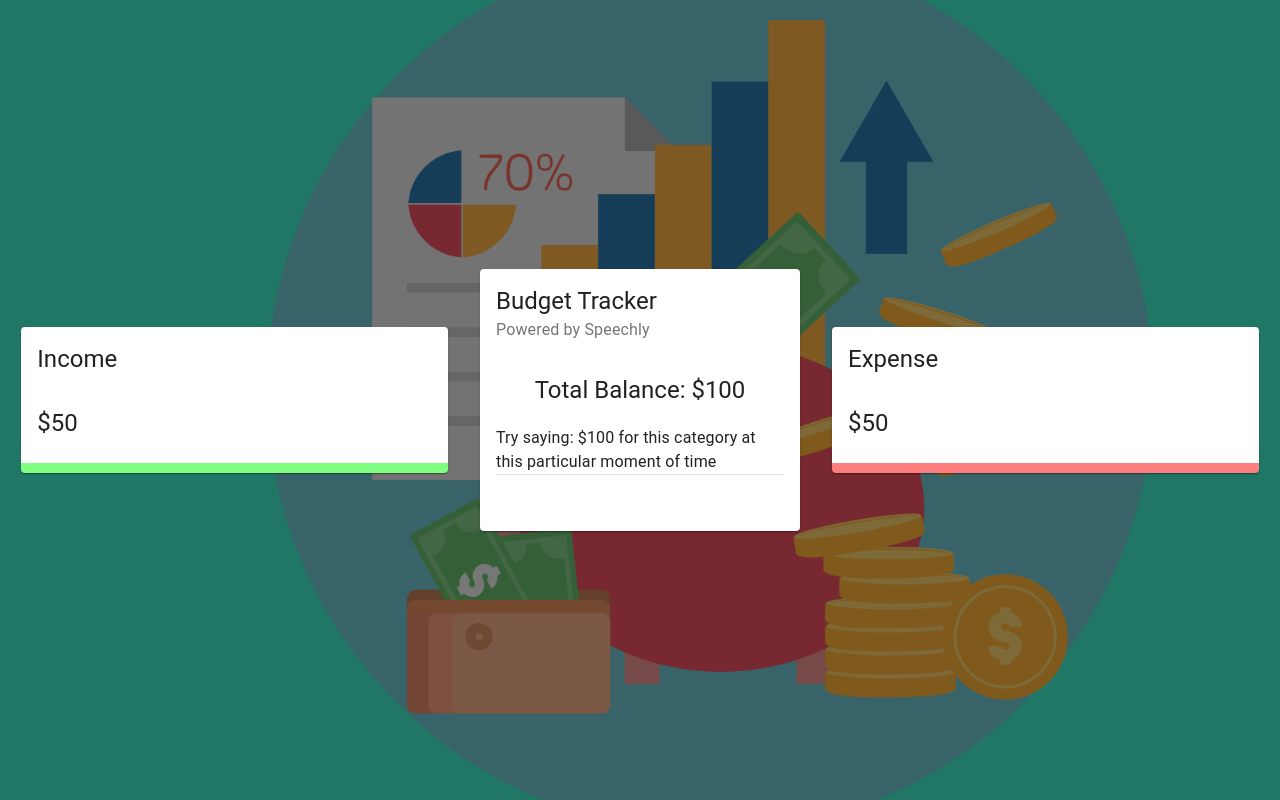
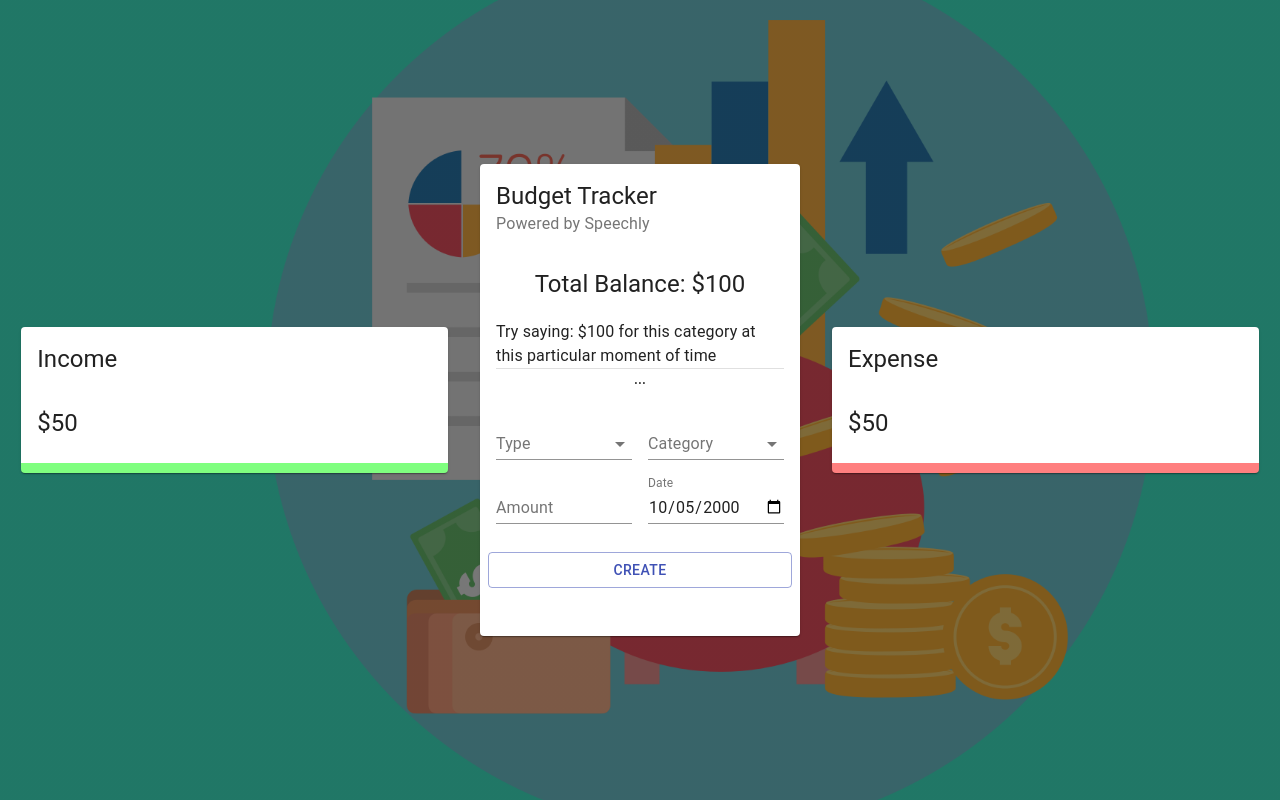
Before and after one commit to Buenaventura-Celine/Voice-Powered-Budget-Tracker, a React (Create React App) app: page / in a window 1280 px wide. Built offline with nearby package versions, Linux system fonts and the light colour scheme; the HTML template or start-up script is replaced by a standard one.

Commit message:
Form component added

```diff
--- /dev/null
+++ b/src/components/Main/Form/Form.jsx
@@ -0,0 +1,43 @@
+import React from 'react'
+import { TextField, Typography, Grid, Button, FormControl, InputLabel, Select, MenuItem } from '@material-ui/core'
+import useStyles from './styles'
+
+const Form = () => {
+    const classes = useStyles();
+    return (
+        <Grid container spacing={2}>
+            <Grid item xs={12}>
+                <Typography align="center" variant="subtitle2" gutterBottom>
+                    ...
+                </Typography>
+            </Grid>
+            <Grid item xs={6}>
+                <FormControl fullWidth>
+                    <InputLabel>Type</InputLabel>
+                    <Select>
+                        <MenuItem value="Income">Income</MenuItem>
+                        <MenuItem value="Expense">Expense</MenuItem>
+                    </Select>
+                </FormControl>
+            </Grid>
+            <Grid item xs={6}>
+                <FormControl fullWidth>
+                    <InputLabel>Category</InputLabel>
+                    <Select>
+                        <MenuItem value="business">Business</MenuItem>
+                        <MenuItem value="salary">Salary</MenuItem>
+                    </Select>
+                </FormControl>
+            </Grid>
+            <Grid item xs={6}>
+                <TextField type="number" label="Amount" fullWidth/>
+            </Grid>
+            <Grid item xs={6}>
+                <TextField type="date" label="Date" defaultValue="2000-10-05" fullWidth/>
+            </Grid>
+            <Button className={classes.button} variant="outlined" color="primary" fullWidth>Create</Button>
+        </Grid>
+    )
+}
+
+export default Form
--- /dev/null
+++ b/src/components/Main/Form/styles.js
@@ -0,0 +1,12 @@
+import { makeStyles } from '@material-ui/core/styles';
+
+export default makeStyles(() => ({
+    radioGroup: {
+        display: 'flex',
+        justifyContent: 'center',
+        marginBottom: '-10px',
+    },
+    button: {
+        marginTop: '20px',
+    },
+}));
--- a/src/components/Main/Main.jsx
+++ b/src/components/Main/Main.jsx
@@ -1,5 +1,7 @@
 import React from 'react'
 import { Card, CardHeader, CardContent, Typography, Grid, Divider } from '@material-ui/core'
+
+import Form from './Form/Form'
 import useStyles from './styles'
 
 const Main = () => {
@@ -14,7 +16,7 @@
                     Try saying: $100 for this category at this particular moment of time
                 </Typography>
                 <Divider/>
-                    {/* Form */}
+                    <Form/>
             </CardContent>
             <CardContent className={classes.cardContent}>
                 <Grid container spacing={2}>
```
